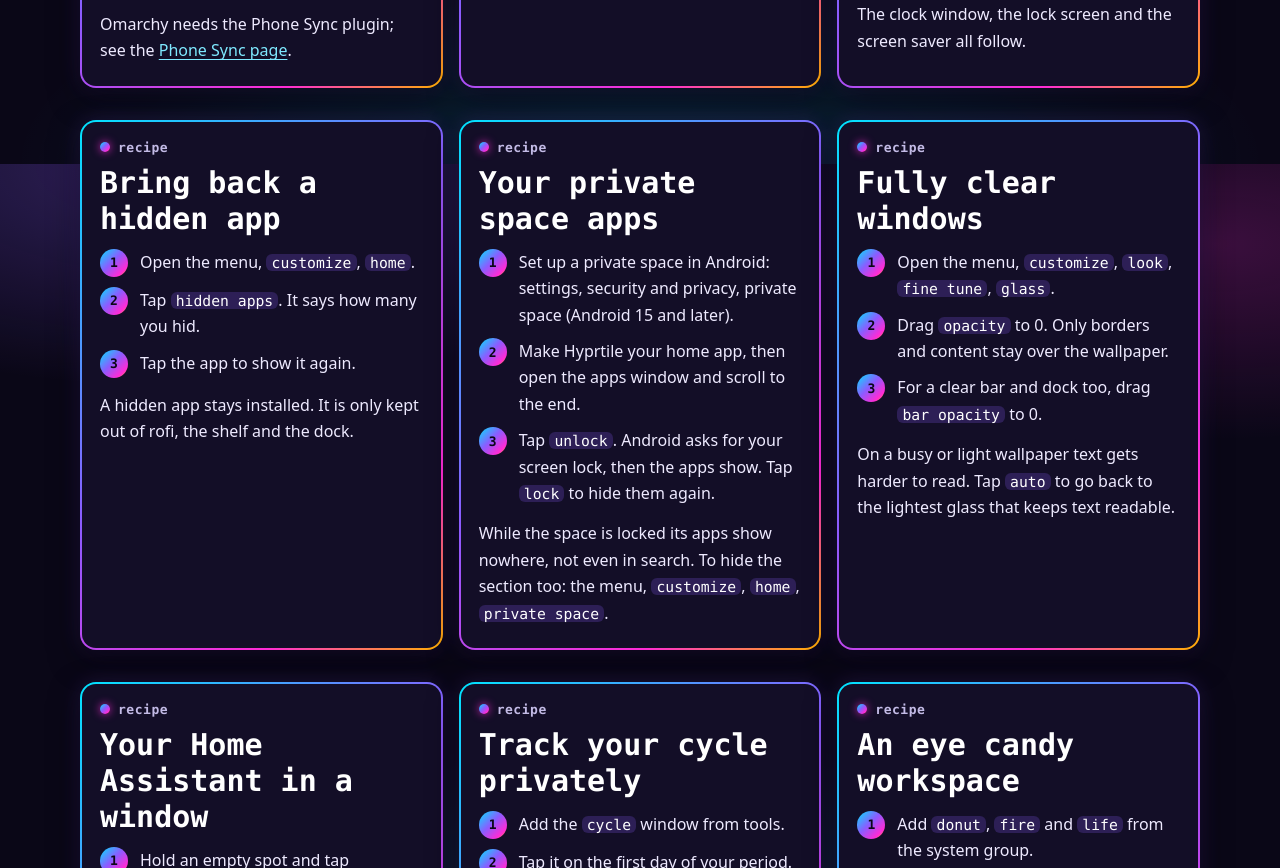
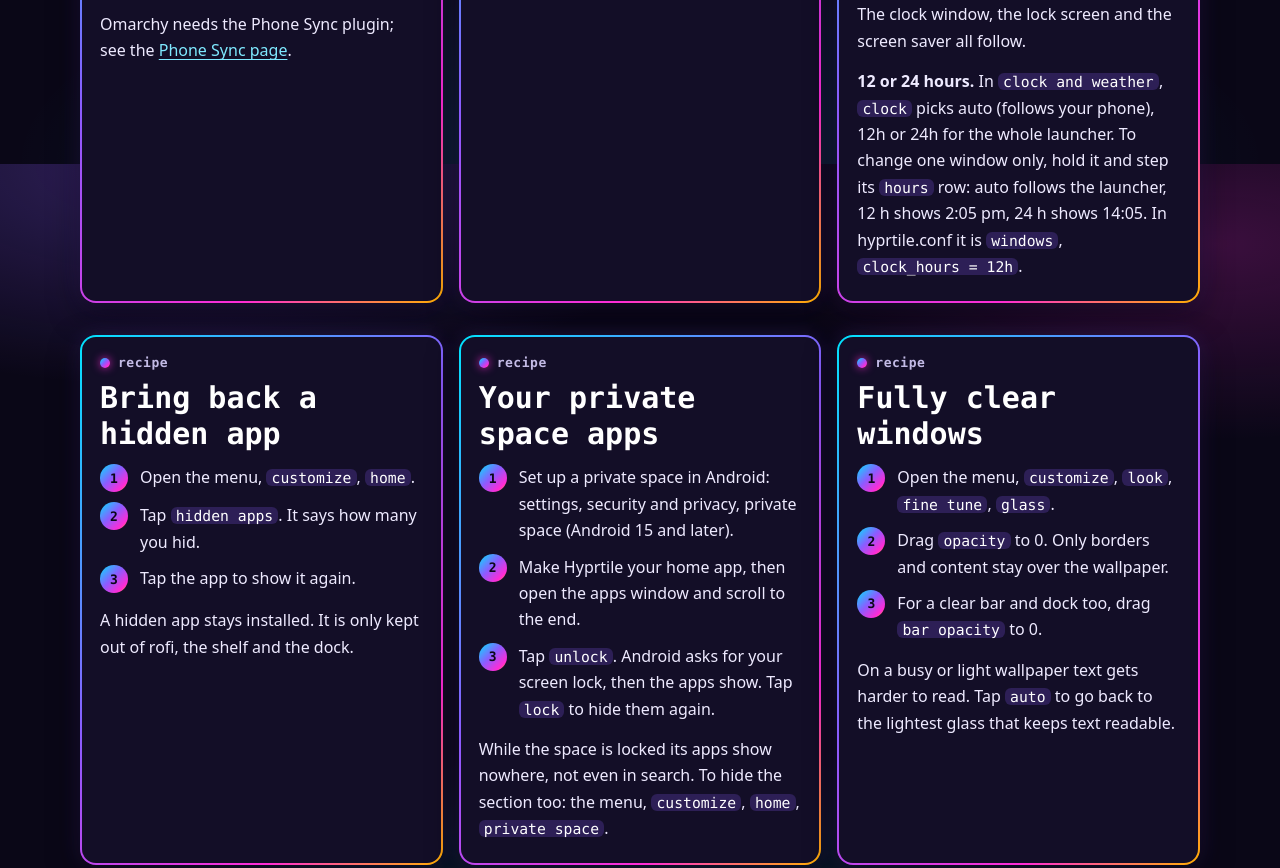
Before and after one commit to Zanoshky/hyprtile-launcher, a plain HTML site: page docs/cookbook.html in a window 1280 px wide. Shown: the part 6236-7104 px from the top of the page. Drawn offline with Linux system fonts and the light colour scheme.

Commit message:
Cookbook: 12 or 24 hours for the launcher and per window
Hyprtile 2.95 lets the clock follow the phone or be 12h or 24h, and each window has its own hours row.

```diff
--- a/docs/cookbook.html
+++ b/docs/cookbook.html
@@ -91,7 +91,7 @@
 </section><section class="tile " id="store" aria-labelledby="store-h"><div class="title" aria-hidden="true">recipe</div><h2 id="store-h">Get the store look back</h2>
 <ol class="steps"><li>Hold an empty spot and tap <code>looks</code>.</li><li>Tap <b>pastel haze</b>, in the mesh group at the top. Your windows stay, and <code>your own look</code> at the end brings yours back.</li></ol>
 </section><section class="tile " id="clockfont" aria-labelledby="clockfont-h"><div class="title" aria-hidden="true">recipe</div><h2 id="clockfont-h">A clock font of your own</h2>
-<ol class="steps"><li>Open the menu, <code>customize</code>, <code>look</code>, then <code>fine tune</code>.</li><li>Tap <code>clock font</code> to step through block, round, led, ascii, shade and round led.</li><li>In <code>clock and weather</code>, tap <code>date</code> to pick how the date reads.</li></ol><p>The clock window, the lock screen and the screen saver all follow.</p>
+<ol class="steps"><li>Open the menu, <code>customize</code>, <code>look</code>, then <code>fine tune</code>.</li><li>Tap <code>clock font</code> to step through block, round, led, ascii, shade and round led.</li><li>In <code>clock and weather</code>, tap <code>date</code> to pick how the date reads.</li></ol><p>The clock window, the lock screen and the screen saver all follow.</p><p><b>12 or 24 hours.</b> In <code>clock and weather</code>, <code>clock</code> picks auto (follows your phone), 12h or 24h for the whole launcher. To change one window only, hold it and step its <code>hours</code> row: auto follows the launcher, 12 h shows 2:05 pm, 24 h shows 14:05. In hyprtile.conf it is <code>windows</code>, <code>clock_hours = 12h</code>.</p>
 </section><section class="tile " id="hidden" aria-labelledby="hidden-h"><div class="title" aria-hidden="true">recipe</div><h2 id="hidden-h">Bring back a hidden app</h2>
 <ol class="steps"><li>Open the menu, <code>customize</code>, <code>home</code>.</li><li>Tap <code>hidden apps</code>. It says how many you hid.</li><li>Tap the app to show it again.</li></ol><p>A hidden app stays installed. It is only kept out of rofi, the shelf and the dock.</p>
 </section><section class="tile " id="private" aria-labelledby="private-h"><div class="title" aria-hidden="true">recipe</div><h2 id="private-h">Your private space apps</h2>
```
